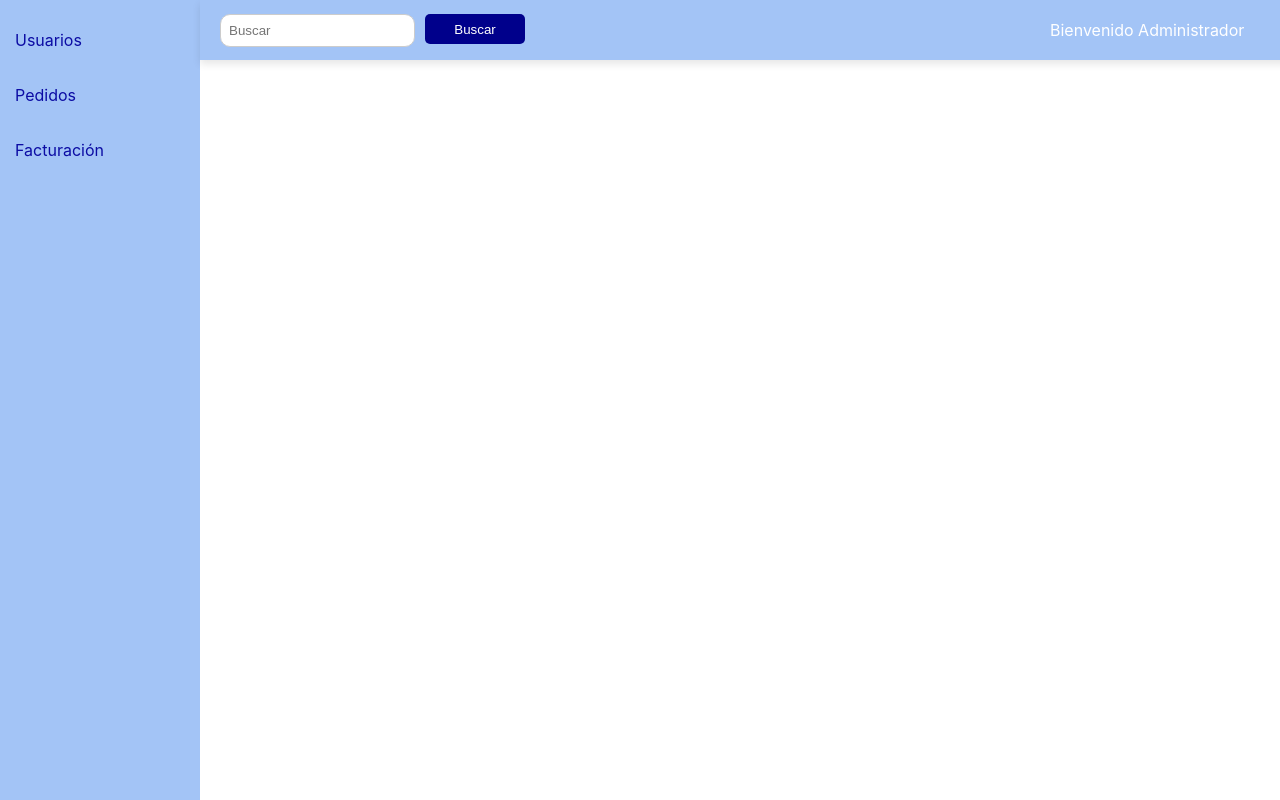
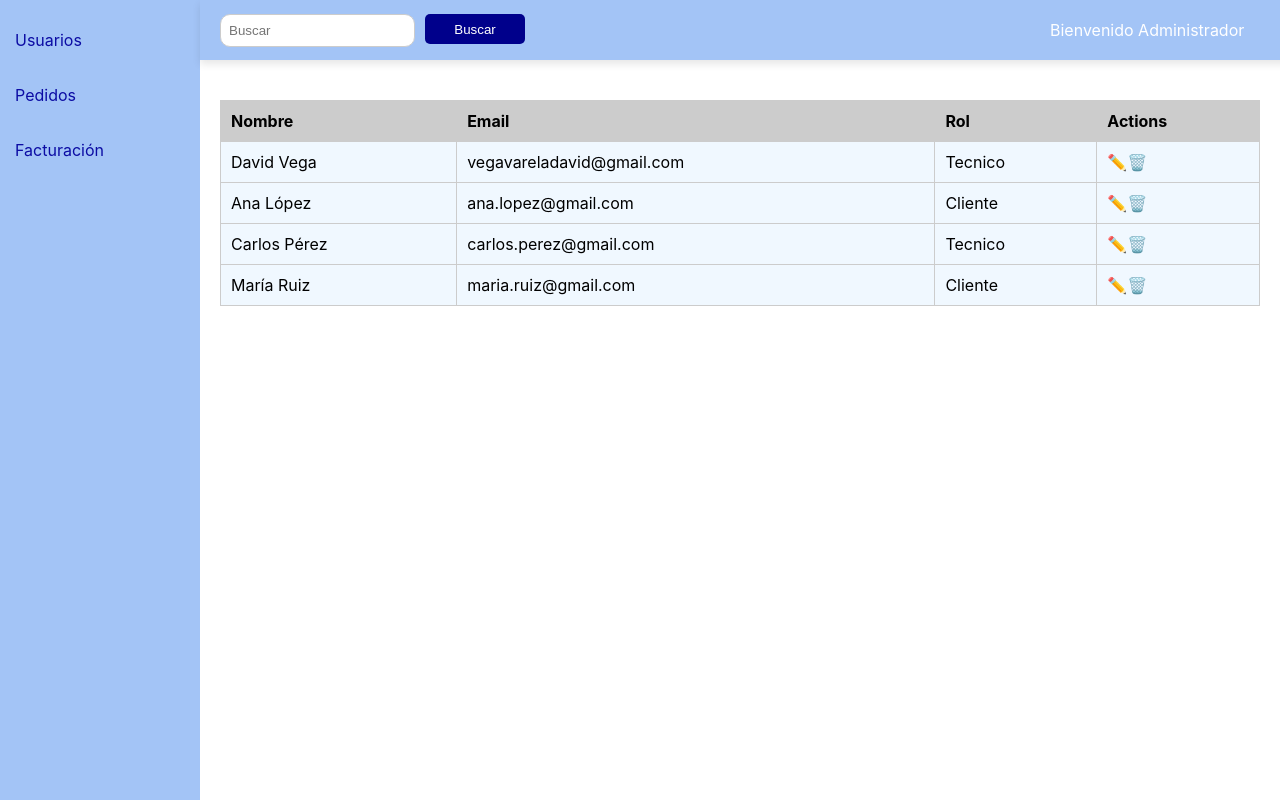
Before and after one commit to Davic1o/proyecto_webs, a React (Create React App) app: page / in a window 1280 px wide. Built offline with nearby package versions, Linux system fonts and the light colour scheme.

Commit message:
correccion de componente de tabla

```diff
--- a/src/Frontend/Admin/Components/Table.jsx
+++ b/src/Frontend/Admin/Components/Table.jsx
@@ -1,12 +1,13 @@
-import React, {Component} from "react";
-import './Table.css'
+import React, { Component } from "react";
+import './Table.css';
 
-class Table extends Component{
-    render(){
-        const {usuarios}=this.props;
-        return(
+class Table extends Component {
+  render() {
+    const { usuarios } = this.props; // Recibir los datos de usuarios como prop
+
+    return (
       <div>
-                <table  className="tabla_users">
+        <table className="tabla_users">
           <thead>
             <tr>
               <th>Nombre</th>
@@ -16,7 +17,6 @@ class Table extends Component{
             </tr>
           </thead>
           <tbody>
-              {/* Sample rows */}
             {usuarios.map((user, index) => (
               <tr key={index}>
                 <td>{user.nombre}</td>
@@ -31,7 +31,8 @@ class Table extends Component{
           </tbody>
         </table>
       </div>
-        )
+    );
   }
 }
-export default Table
+
+export default Table;
--- a/src/Frontend/Admin/Users/Index.jsx
+++ b/src/Frontend/Admin/Users/Index.jsx
@@ -1,5 +1,6 @@
 import React from 'react';
 import AppLayout from '../Containers/Layout.jsx';
+import Table from '../Components/Table.jsx';
 
 
 class Index extends React.Component {
@@ -18,9 +19,12 @@ class Index extends React.Component {
     console.log('click')
   }
   render(){
+    const { usuarios } = this.state;
     return (
       <div className="App">
-        <AppLayout/>
+        <AppLayout>
+        <Table usuarios={usuarios} />
+        </AppLayout>
           </div>
     );
   }
```
Also changed, not shown: src/Frontend/Admin/Components/index.jsx (deleted, +0 -7 lines). Lines whose indentation alone changed are shown as unchanged.
